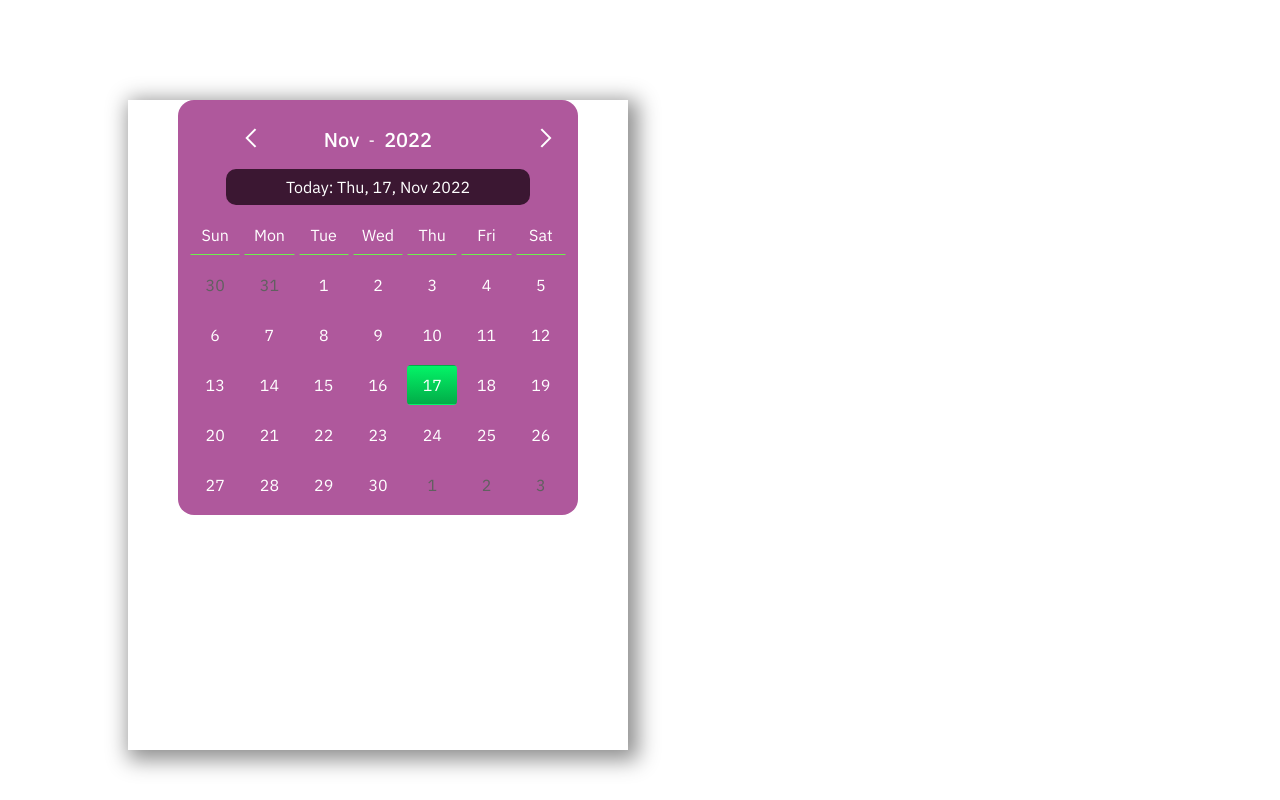
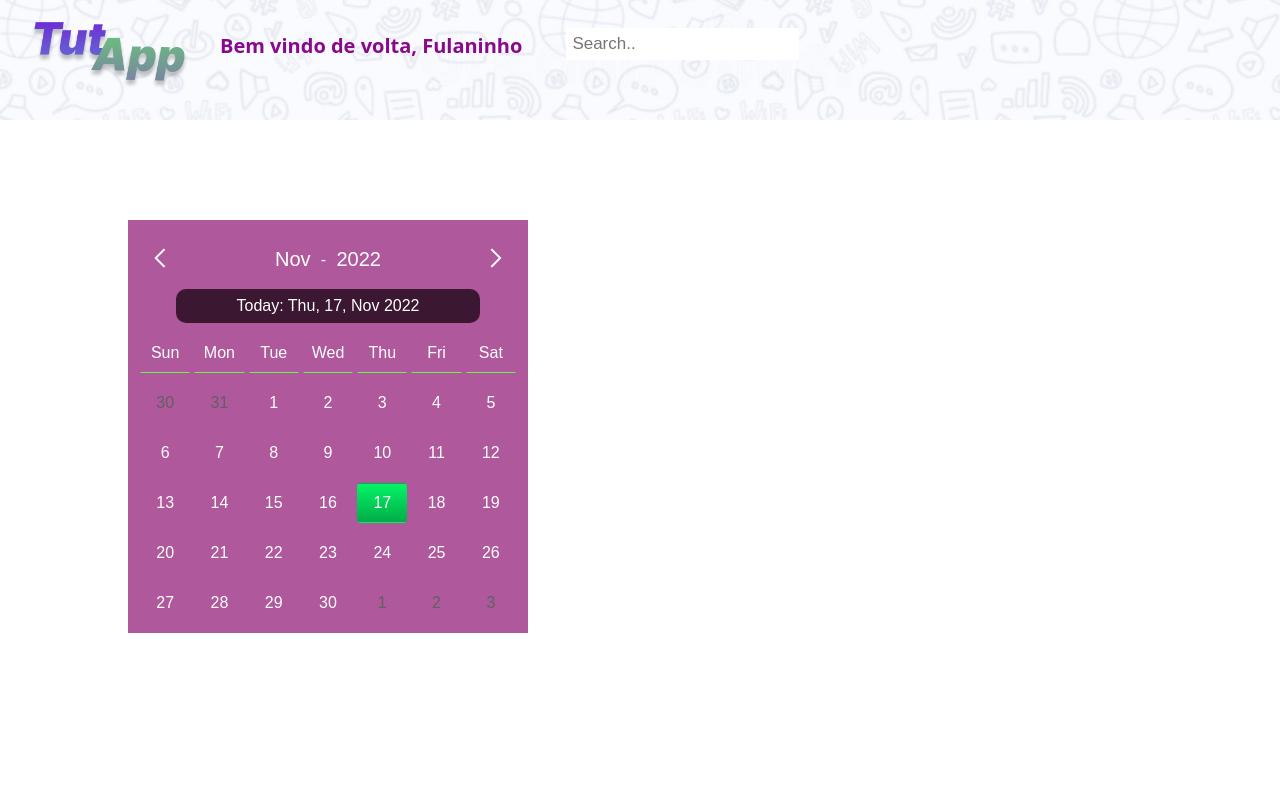
Before and after one commit to LuizaCalife/TutApp, a plain HTML site: page src/screens/Agenda/agenda.html in a window 1280 px wide. Drawn offline with Linux system fonts and the light colour scheme.

Commit message:
adição da barra superior

```diff
--- a/src/screens/Agenda/agenda.html
+++ b/src/screens/Agenda/agenda.html
@@ -8,10 +8,21 @@
 
     <title>Agenda</title>
   </head>
-  <body class="position">
+  <body>
+    <header>
+      <div class="topnav" id="container">
+        <div class="limitcont">
+          <img src="/image 10.png" class="logo"></img>
+        </div>
+        <div>
+          <a href="#contact"><b>Bem vindo de volta, Fulaninho</b></a>
+          <input type="text" placeholder="Search..">
+        </div>
+      </div>
+    </header>
+    <div class="calendar">
+      <script src="script.js"></script>
+    </div>
+  </body>
 
-  </body>
-  <div class="calendar">
-    <script src="script.js"></script>
-  </div>
 </html>
--- a/src/screens/Agenda/style.css
+++ b/src/screens/Agenda/style.css
@@ -1,3 +1,87 @@
+.limitcont {
+  max-width: 500px;
+  flex-wrap: wrap;
+  height: 20px;
+
+
+}
+
+#container{
+  flex-wrap: ;
+}
+
+.topnav img {
+  max-width: 160px;
+  padding: 22px 10px 22px 10px;
+}
+
+.topnav {
+  overflow: hidden;
+  background-color: #e9e9e9;
+  height: 120px;
+  padding-left: 20px;
+  background-image: url("/backgroundpatern.jpg");
+  background-size: contain;
+  background-repeat: repeat;
+  background-position: center;
+}
+
+
+
+.topnav a {
+  float: left;
+  display: block;
+  color: rgb(137, 9, 141);
+  text-align: center;
+  padding: 12px 14px 0px 200px;
+  text-decoration: none;
+  font-size: 20px;
+  font-family: system-ui, -apple-system, BlinkMacSystemFont, 'Segoe UI', Roboto, Oxygen, Ubuntu, Cantarell, 'Open Sans', 'Helvetica Neue', sans-serif;
+
+
+}
+
+.topnav a:hover {
+  background-color: #ddd;
+  color: black;
+}
+
+.topnav a.logo {
+  color: white;
+  height: 50px;
+  height: 50px;
+  text-align: center;
+  align-self: center;
+  margin-right: px;
+  font-family: system-ui, -apple-system, BlinkMacSystemFont, "Segoe UI", Roboto,
+    Oxygen, Ubuntu, Cantarell, "Open Sans", "Helvetica Neue", sans-serif;
+}
+
+.topnav input[type="text"] {
+  float: left;
+  padding: 6px;
+  border: none;
+  margin-top: 8px;
+  margin-right: 16px;
+  font-size: 17px;
+  margin-left: 30px;
+}
+
+@media screen and (max-width: 600px) {
+  .topnav a,
+  .topnav input[type="text"] {
+    float: none;
+    display: block;
+    text-align: left;
+    width: 100%;
+    margin: 0;
+    padding: 14px;
+  }
+  .topnav input[type="text"] {
+    border: px solid #ccc;
+  }
+}
+
 @import url("https://fonts.googleapis.com/css2?family=IBM+Plex+Sans:wght@100;200;300;400;500;600;700&display=swap");
 
 :root {
@@ -19,24 +103,22 @@
   margin: 0;
 }
 
-.position {
+.box1 {
+  color: rgb(235, 47, 178);
   text-align: center;
-  font-family: Verdana, sans-serif;
-  color: rgb(83, 127, 98);
-  background-color: #ffffff;
-  color: #03f467;
-  width: 500px;
-  height: 650px;
-  box-shadow: 5px 5px 20px 5px rgb(143, 143, 143);
-  margin-top: 30px;
-  margin-left: 10%;
-  padding: 10 20px 20px 20px;
+  font-size: 15px;
+  font-family: Helvetica, Arial, sans-serif;
+  background-color: antiquewhite;
+  padding: 5px;
+  border-radius: 5px;
+  margin-right: 24%;
+  margin-left: 24%;
 }
 
 .calendar {
   font-family: "IBM Plex Sans", sans-serif;
   position: relative;
-  max-width: 400px; /*change as per your design need */
+  max-width: 400px;
   min-width: 320px;
   background: var(--calendar-bg-color);
   color: var(--calendar-font-color);
@@ -44,7 +126,7 @@
   box-sizing: border-box;
   overflow: hidden;
   font-weight: normal;
-  border-radius: var(--calendar-border-radius);
+
   margin-left: 10%;
   margin-top: 100px;
 }
```
Also changed, not shown: imgs/backgroundpatern.jpg (added), src/screens/Agenda/backgroundpatern.jpg (added), src/screens/Agenda/image 10.png (added).
